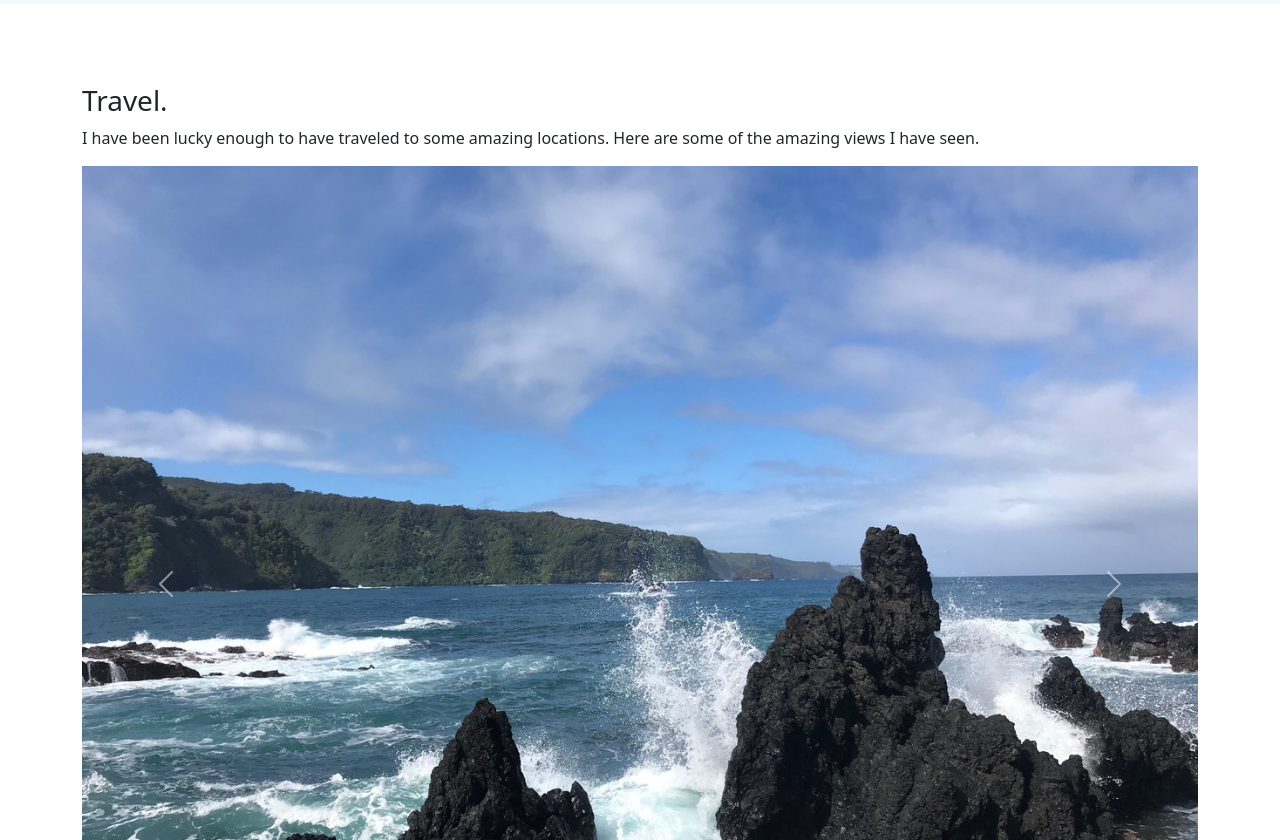
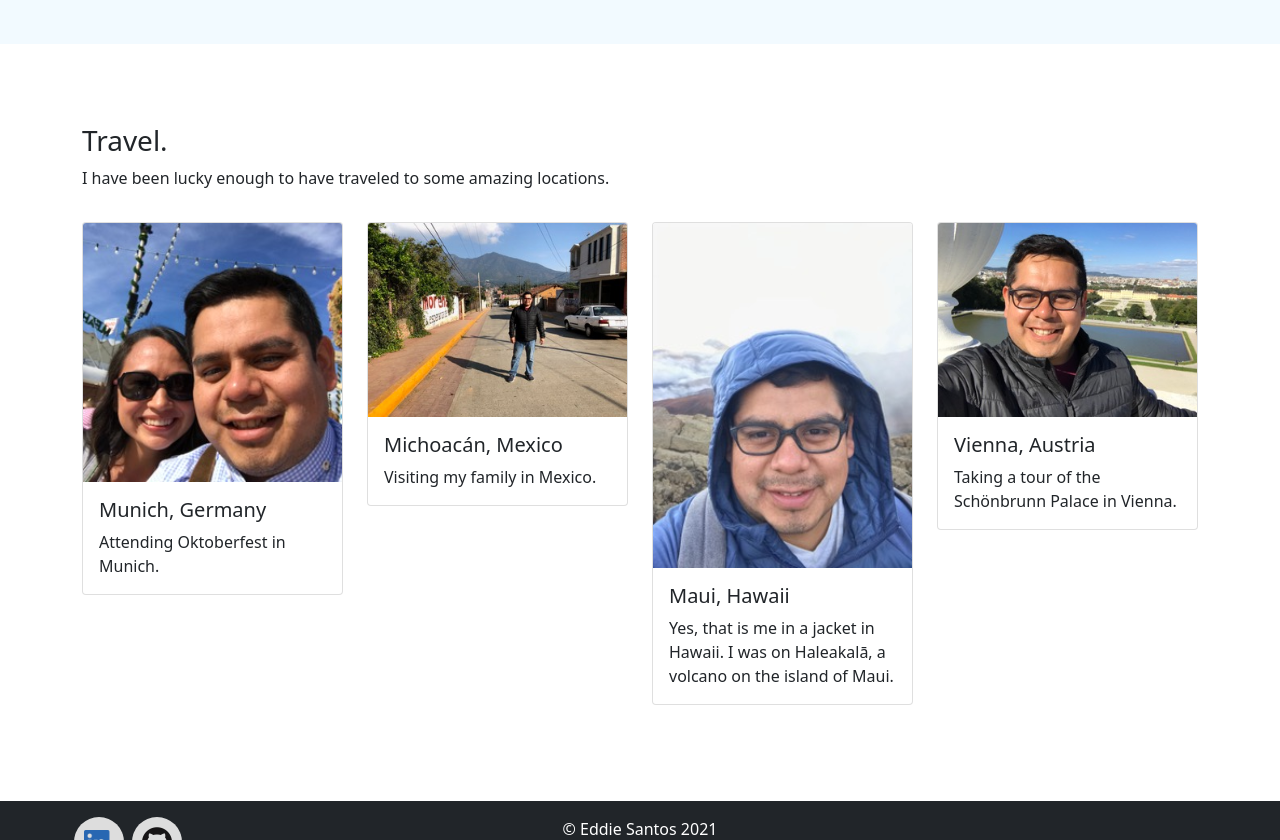
Before and after one commit to esantosrcj/personal-website, a plain HTML site: page index.html in a window 1280 px wide. Shown: the part 1960-2800 px from the top of the page. Drawn offline with Linux system fonts and the light colour scheme.

Commit message:
Refactor: change background image and replace carousel with Bootstrap cards

```diff
--- a/css/styles.css
+++ b/css/styles.css
@@ -11,9 +11,9 @@ body {
 }
 
 .bg-image {
-    height: 75%;
+    height: 80%;
 
-    background-image: url('../img/palace-pose.jpg');
+    background-image: url('../img/haleakala-hi-lg.jpeg');
     background-repeat: no-repeat;
     background-position: center center;
     background-size: cover;
--- a/index.html
+++ b/index.html
@@ -107,55 +107,44 @@
             <div class="section-content">
                 <div class="container">
                     <h3>Travel.</h3>
-                    <p>I have been lucky enough to have traveled to some amazing locations. Here are some of the amazing views I have seen.</p>
-                    <div id="carousel-imgs" class="carousel slide" data-bs-ride="carousel">
-                        <div class="carousel-indicators">
-                            <button type="button"
-                            data-bs-target="#carousel-imgs"
-                            data-bs-slide-to="0"
-                            class="active"
-                            aria-current="true"
-                            aria-label="Slide 1"></button>
-                            <button type="button"
-                            data-bs-target="#carousel-imgs"
-                            data-bs-slide-to="1"
-                            aria-label="Slide 2"></button>
-                            <button type="button"
-                            data-bs-target="#carousel-imgs"
-                            data-bs-slide-to="2"
-                            aria-label="Slide 3"></button>
-                        </div>
-                        <div class="carousel-inner">
-                            <div class="carousel-item active">
-                                <img src="img/diablo-lake-lg.jpeg" class="d-block w-100" alt="Diablo Lake in Oregon">
-                                <div class="carousel-caption d-none d-md-block">
-                                    <h1 class="img-name">Diablo Lake</h1>
-                                    <p>Beautiful landscape in Oregon</p>
-                                </div>
-                            </div>
-                            <div class="carousel-item">
-                                <img src="img/waves-hi-lg.jpeg" class="d-block w-100" alt="Waves in Hawaii">
-                                <div class="carousel-caption d-none d-md-block">
-                                    <h1 class="img-name">Waves</h1>
-                                    <p>Cool beaches in Maui, Hawaii</p>
-                                </div>
-                            </div>
-                            <div class="carousel-item">
-                                <img src="img/haleakala-hi-lg.jpeg" class="d-block w-100" alt="Haleakala in Hawaii">
-                                <div class="carousel-caption d-none d-md-block">
-                                    <h1 class="img-name">Haleakala</h1>
-                                    <p>Gorgeous views from the mountain in Maui, Hawaii</p>
+                    <p>I have been lucky enough to have traveled to some amazing locations.</p>
+                    <div class="row row-cols-sm-2 row-cols-lg-4 g-4">
+                        <div class="col">
+                            <div class="card">
+                                <img src="img/munich-sm.jpeg" class="card-img-top" alt="At Oktoberfest">
+                                <div class="card-body">
+                                    <h5 class="card-title">Munich, Germany</h5>
+                                    <p class="card-text">Attending Oktoberfest in Munich.</p>
                                 </div>
                             </div>
                         </div>
-                        <button class="carousel-control-prev" type="button" data-bs-target="#carousel-imgs" data-bs-slide="prev">
-                            <span class="carousel-control-prev-icon" aria-hidden="true"></span>
-                            <span class="visually-hidden">Previous</span>
-                        </button>
-                        <button class="carousel-control-next" type="button" data-bs-target="#carousel-imgs" data-bs-slide="next">
-                            <span class="carousel-control-next-icon" aria-hidden="true"></span>
-                            <span class="visually-hidden">Next</span>
-                        </button>
+                        <div class="col">
+                            <div class="card">
+                                <img src="img/mexico-sm.jpeg" class="card-img-top" alt="A road in Mexico">
+                                <div class="card-body">
+                                    <h5 class="card-title">Michoacán, Mexico</h5>
+                                    <p class="card-text">Visiting my family in Mexico.</p>
+                                </div>
+                            </div>
+                        </div>
+                        <div class="col">
+                            <div class="card">
+                                <img src="img/haleakala-sm.jpeg" class="card-img-top" alt="...">
+                                <div class="card-body">
+                                    <h5 class="card-title">Maui, Hawaii</h5>
+                                    <p class="card-text">Yes, that is me in a jacket in Hawaii. I was on Haleakalā, a volcano on the island of Maui.</p>
+                                </div>
+                            </div>
+                        </div>
+                        <div class="col">
+                            <div class="card">
+                                <img src="img/palace-sm.jpeg" class="card-img-top" alt="...">
+                                <div class="card-body">
+                                    <h5 class="card-title">Vienna, Austria</h5>
+                                    <p class="card-text">Taking a tour of the Schönbrunn Palace in Vienna.</p>
+                                </div>
+                            </div>
+                        </div>
                     </div>
                 </div>
             </div>
```
Also changed, not shown: img/diablo-lake-lg.jpeg (deleted), img/haleakala-sm.jpeg (added), img/mexico-sm.jpeg (added), img/munich-sm.jpeg (added), img/palace-pose.jpg (deleted), img/palace-sm.jpeg (added), img/waves-hi-lg.jpeg (deleted).
